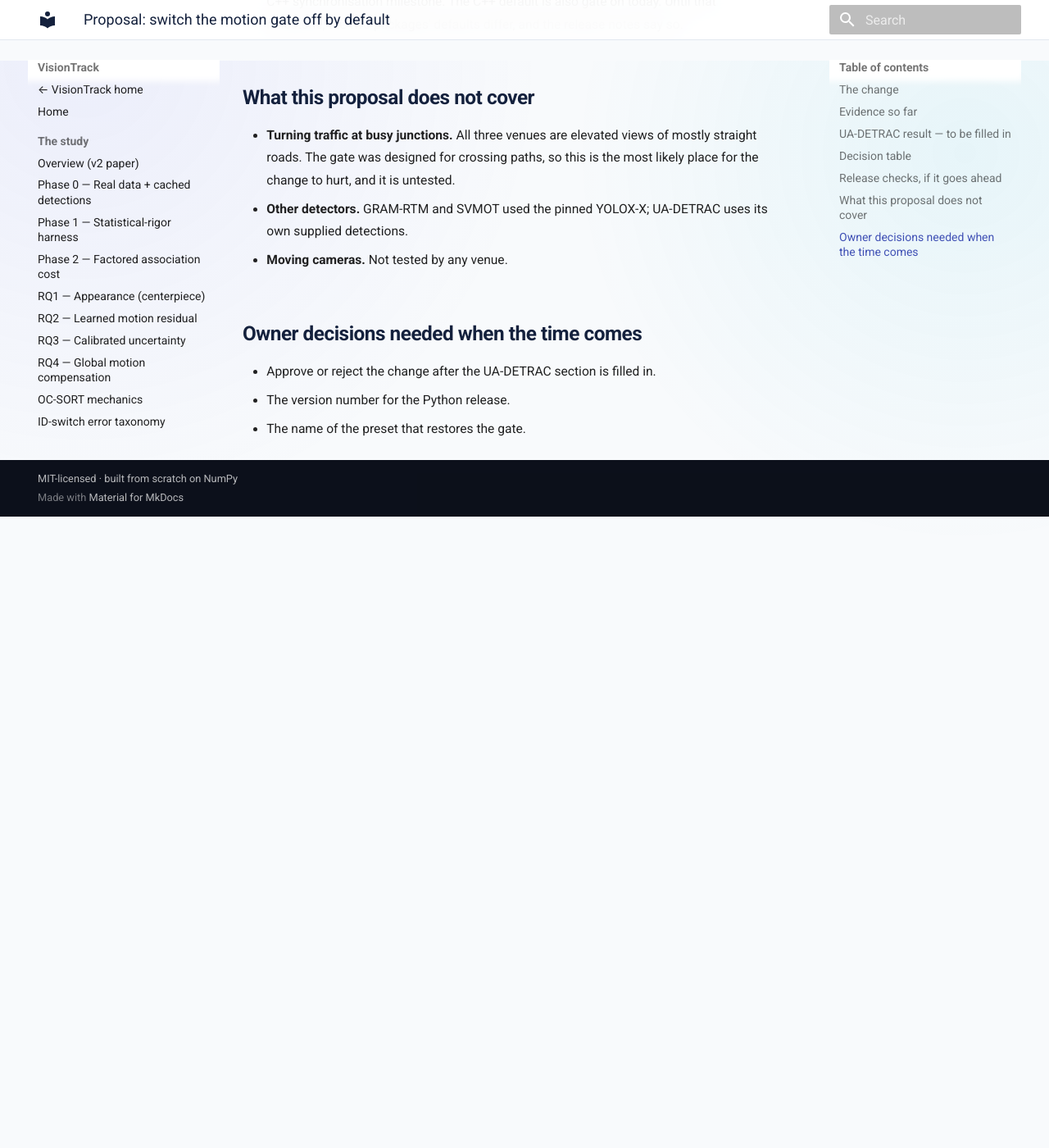
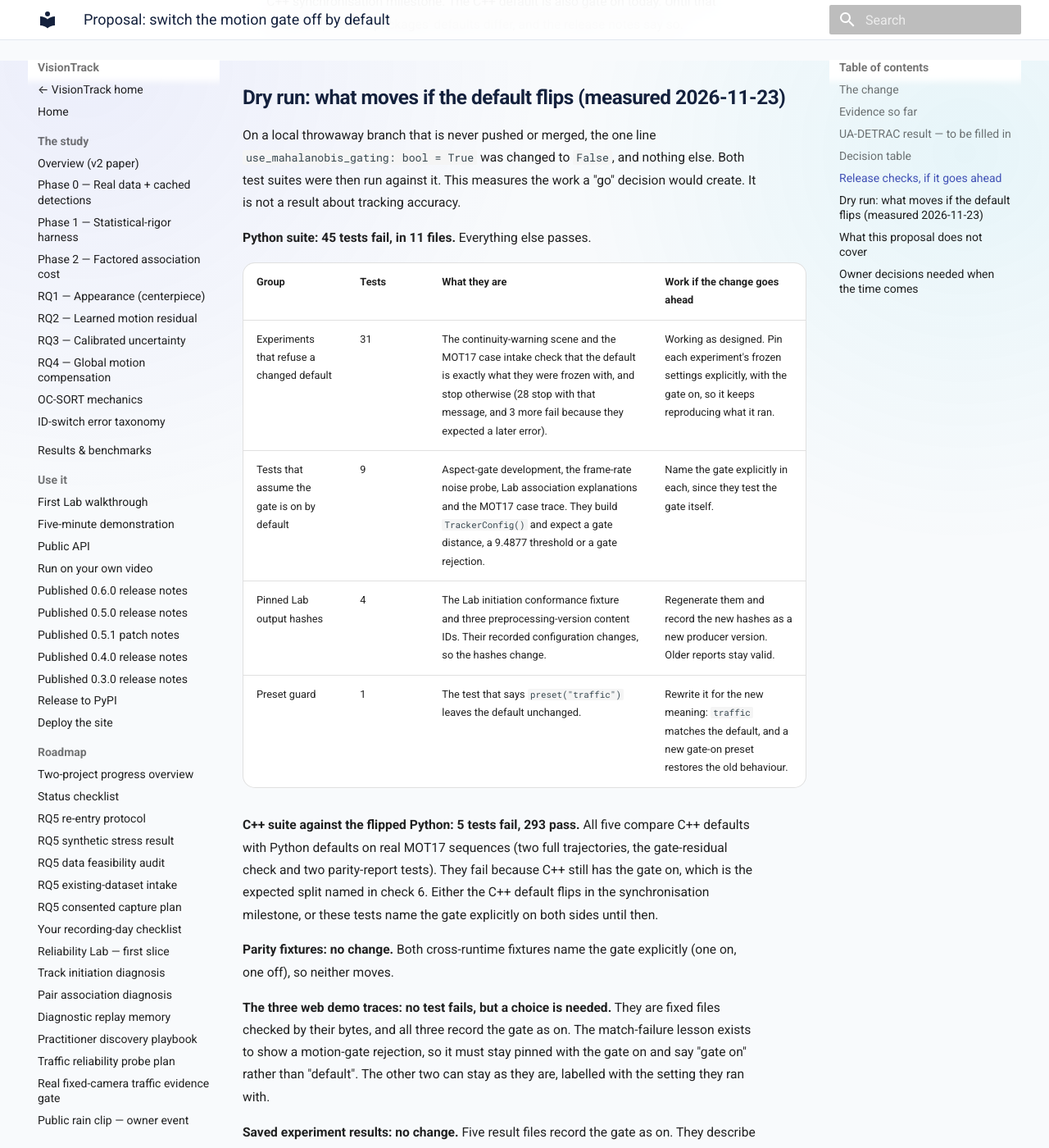
Before and after one commit to hulagerushikesh/visiontrack, an MkDocs documentation site: the page built from docs/DEFAULT_CHANGE_PROPOSAL.md, in a window 1280 px wide and 1400 px high, scrolled down 2726 px. Shown: the whole window at 82% size. Built offline with MkDocs 1.6.1 and Material for MkDocs 9.7.7, drawn with Linux system fonts in a browser that asks for light colours; before the commit the page ends 3356 px from its top, so only the background shows below that; some of the changed text lies outside the part shown.

Commit message:
Record what moves if the gate default flips
A local dry run changed only the use_mahalanobis_gating default and ran
both suites. Python: 45 tests fail in four groups (frozen experiments that
refuse a changed default, gate tests that rely on the default, pinned Lab
hashes, the preset guard). C++ against it: 5 MOT17 default-vs-default
tests fail. Parity fixtures do not move; the three web demo traces need an
explicit label. Also marks B1-B3 done in the two-week plan. The default is
unchanged.

```diff
--- a/docs/DEFAULT_CHANGE_PROPOSAL.md
+++ b/docs/DEFAULT_CHANGE_PROPOSAL.md
@@ -78,6 +78,55 @@ Fixed now, before the UA-DETRAC result exists.
    is also gate on today. Until that milestone, the two packages' defaults
    differ, and the release notes say so.
 
+## Dry run: what moves if the default flips (measured 2026-11-23)
+
+On a local throwaway branch that is never pushed or merged, the one line
+`use_mahalanobis_gating: bool = True` was changed to `False`, and nothing else.
+Both test suites were then run against it. This measures the work a "go"
+decision would create. It is not a result about tracking accuracy.
+
+**Python suite: 45 tests fail, in 11 files.** Everything else passes.
+
+| Group | Tests | What they are | Work if the change goes ahead |
+|---|---|---|---|
+| Experiments that refuse a changed default | 31 | The continuity-warning scene and the MOT17 case intake check that the default is exactly what they were frozen with, and stop otherwise (28 stop with that message, and 3 more fail because they expected a later error). | Working as designed. Pin each experiment's frozen settings explicitly, with the gate on, so it keeps reproducing what it ran. |
+| Tests that assume the gate is on by default | 9 | Aspect-gate development, the frame-rate noise probe, Lab association explanations and the MOT17 case trace. They build `TrackerConfig()` and expect a gate distance, a 9.4877 threshold or a gate rejection. | Name the gate explicitly in each, since they test the gate itself. |
+| Pinned Lab output hashes | 4 | The Lab initiation conformance fixture and three preprocessing-version content IDs. Their recorded configuration changes, so the hashes change. | Regenerate them and record the new hashes as a new producer version. Older reports stay valid. |
+| Preset guard | 1 | The test that says `preset("traffic")` leaves the default unchanged. | Rewrite it for the new meaning: `traffic` matches the default, and a new gate-on preset restores the old behaviour. |
+
+**C++ suite against the flipped Python: 5 tests fail, 293 pass.** All five
+compare C++ defaults with Python defaults on real MOT17 sequences (two full
+trajectories, the gate-residual check and two parity-report tests). They fail
+because C++ still has the gate on, which is the expected split named in check
+6. Either the C++ default flips in the synchronisation milestone, or these
+tests name the gate explicitly on both sides until then.
+
+**Parity fixtures: no change.** Both cross-runtime fixtures name the gate
+explicitly (one on, one off), so neither moves.
+
+**The three web demo traces: no test fails, but a choice is needed.** They are
+fixed files checked by their bytes, and all three record the gate as on. The
+match-failure lesson exists to show a motion-gate rejection, so it must stay
+pinned with the gate on and say "gate on" rather than "default". The other two
+can stay as they are, labelled with the setting they ran with.
+
+**Saved experiment results: no change.** Five result files record the gate as
+on. They describe what ran and stay as they are.
+
+**Words to update.** These say or imply that the gate is on by default:
+`docs/TRAFFIC_PRESET.md`, `docs/API.md` (the preset line), the presets
+docstring, the readiness checklist line "the default still has the motion gate
+on", and five website pages that mention the gate (benchmark, crossing
+diagnosis, two Lab views and the write-up). Protocols and earlier records stay
+as written, because they describe the default at the time.
+
+**Not measured here:** the pedestrian guard (MOT17 val-half HOTA) on a real
+release candidate, and DanceTrack. They need full benchmark runs and belong to
+check 1.
+
+**Estimate:** about one day of edits for a "go", plus the benchmark runs for
+check 1 and a separate C++ milestone.
+
 ## What this proposal does not cover
 
 - **Turning traffic at busy junctions.** All three venues are elevated views of
```
Also changed, not shown: docs/PLAN_WHILE_UA_DETRAC_PENDING.md (+5 -0 lines).
